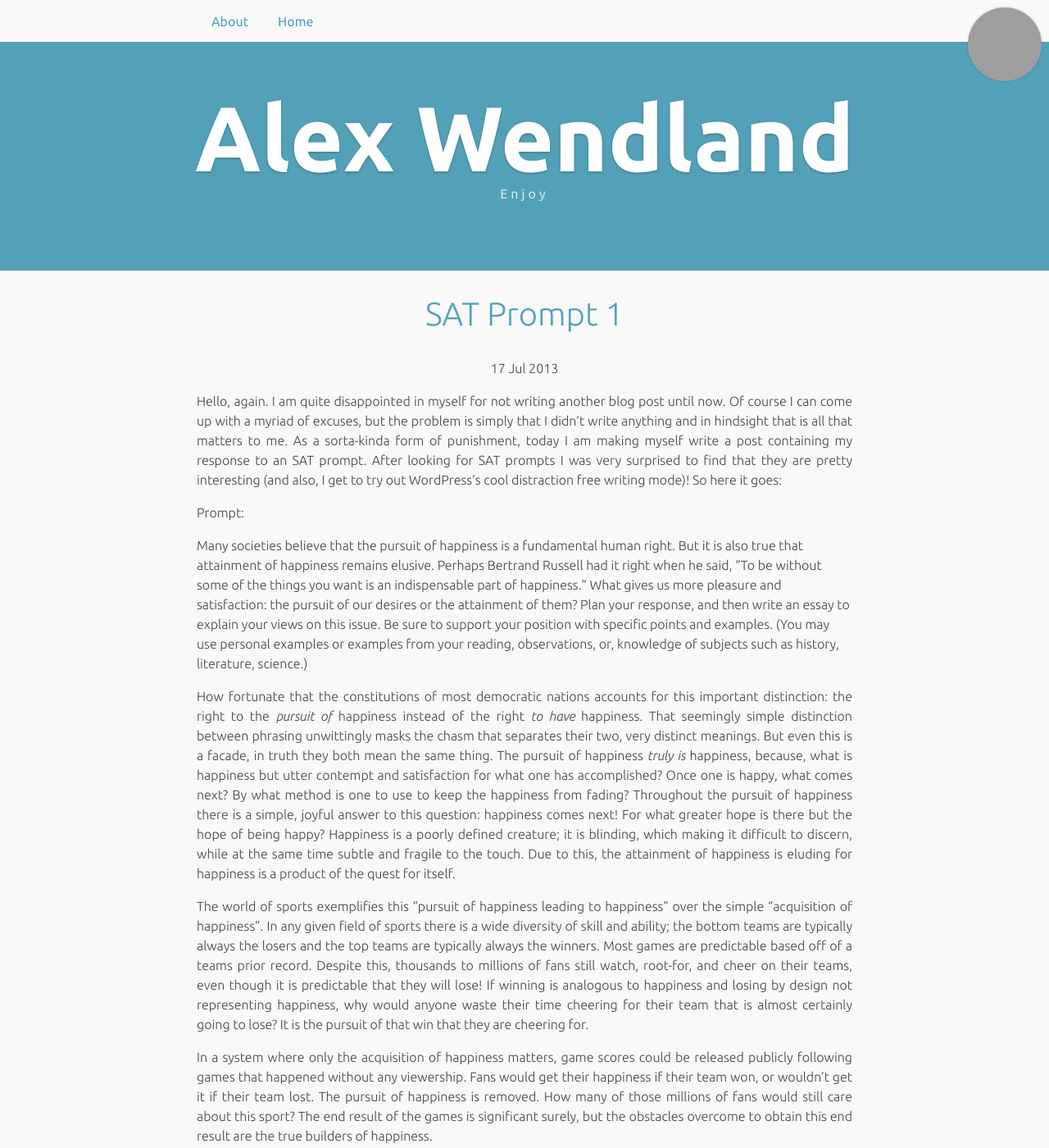
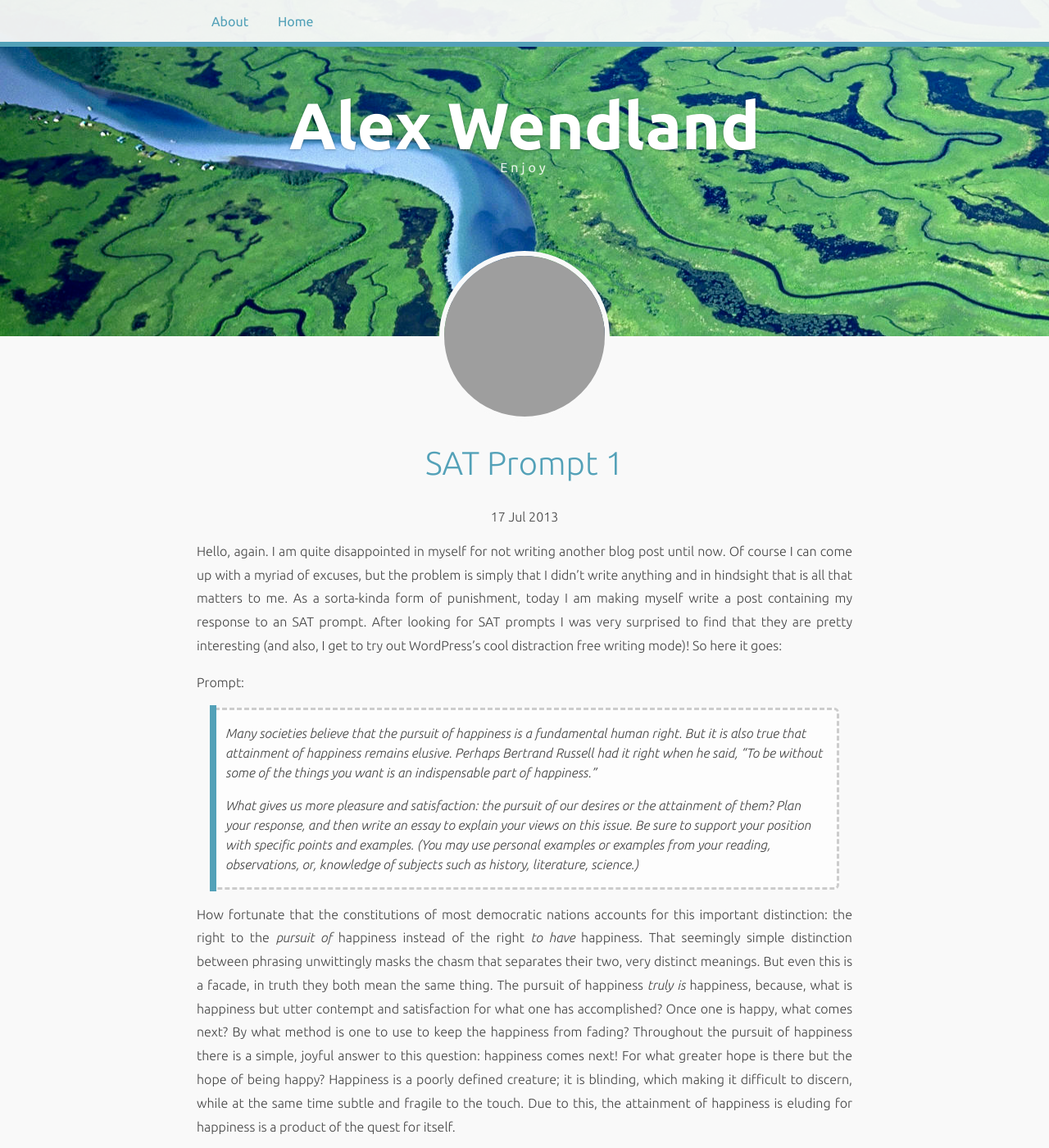
Before and after one commit to awendland/blog, a Jekyll site: the page built from _posts/2013-07-17-sat-prompt-1.md, in a window 1280 px wide and 1400 px high. Shown: the whole window at 82% size. Built offline with Jekyll 4.4.1, drawn with Linux system fonts in a browser that asks for light colours; nearby versions of some CDN libraries; Markdown is read by kramdown in place of the engine named in the settings; grey boxes are pictures that could not be loaded.

Commit message:
Improved design, better quotes, better header, better avatar

```diff
--- a/_includes/header.html
+++ b/_includes/header.html
@@ -14,15 +14,16 @@
                     <li {% if p.url == page.url %}class="active"{% endif %}><a href="{{ p.url }}">{{ p.title }}</a></li>
                 {% endfor %}
             </ul>
-            <a href="#footer" class="avatar">
-                <img src="http://gravatar.com/avatar/1a9fc62b8253d894109a5a7ffb86a176?s=400">
-            </a>
         </div>
     </nav>
     <div id="site-branding">
+        <!-- {% include logo.html %} -->
         <a id="home-link" href="/" title="{{ site.name }}" rel="home">
             <h1>{{ site.name }}</h1>
-            <h2>{{ site.description}} </h2>
+            <h2>{{ site.description }}</h2>
         </a>
     </div>
+    <div class="avatar">
+        <img src="http://gravatar.com/avatar/1a9fc62b8253d894109a5a7ffb86a176?s=400">
+    </div>
 </header>
--- /dev/null
+++ b/_includes/logo.html
@@ -0,0 +1,22 @@
+<div class="spinning-logo">
+  <div>
+    <div>
+      <div>
+        <div>
+          <div>
+            <div>
+              <div>
+                <div>
+                  <div>
+                    <div>
+                    </div>
+                  </div>
+                </div>
+              </div>
+            </div>
+          </div>
+        </div>
+      </div>
+    </div>
+  </div>
+</div>
--- a/_posts/2013-07-17-sat-prompt-1.md
+++ b/_posts/2013-07-17-sat-prompt-1.md
@@ -7,9 +7,12 @@ Hello, again. I am quite disappointed in myself for not writing another blog pos
 
 Prompt:
 
-<quote>Many societies believe that the pursuit of happiness is a fundamental human right. But it is also true that attainment of happiness remains elusive. Perhaps Bertrand Russell had it right when he said, “To be without some of the things you want is an indispensable part of happiness.”</quote><!--break-->
+<blockquote class="small">
+<p>Many societies believe that the pursuit of happiness is a fundamental human right. But it is also true that attainment of happiness remains elusive. Perhaps Bertrand Russell had it right when he said, “To be without some of the things you want is an indispensable part of happiness.”</p>
 
-<quote>What gives us more pleasure and satisfaction: the pursuit of our desires or the attainment of them? Plan your response, and then write an essay to explain your views on this issue. Be sure to support your position with specific points and examples. (You may use personal examples or examples from your reading, observations, or, knowledge of subjects such as history, literature, science.)</quote>
+<p>What gives us more pleasure and satisfaction: the pursuit of our desires or the attainment of them? Plan your response, and then write an essay to explain your views on this issue. Be sure to support your position with specific points and examples. (You may use personal examples or examples from your reading, observations, or, knowledge of subjects such as history, literature, science.)</p>
+</blockquote>
+<!--break-->
 
 How fortunate that the constitutions of most democratic nations accounts for this important distinction: the right to the *pursuit of* happiness instead of the right *to have* happiness. That seemingly simple distinction between phrasing unwittingly masks the chasm that separates their two, very distinct meanings. But even this is a facade, in truth they both mean the same thing. The pursuit of happiness *truly is *happiness, because, what is happiness but utter contempt and satisfaction for what one has accomplished? Once one is happy, what comes next? By what method is one to use to keep the happiness from fading? Throughout the pursuit of happiness there is a simple, joyful answer to this question: happiness comes next! For what greater hope is there but the hope of being happy? Happiness is a poorly defined creature; it is blinding, which making it difficult to discern, while at the same time subtle and fragile to the touch. Due to this, the attainment of happiness is eluding for happiness is a product of the quest for itself.
 
--- a/css/main.css
+++ b/css/main.css
@@ -62,6 +62,25 @@ input[type="checkbox"] {
 .ie6 input {
   vertical-align: text-bottom;
 }
+/* apply a natural box layout model to all elements */
+*,
+*:before,
+*:after {
+  -moz-box-sizing: border-box;
+  -webkit-box-sizing: border-box;
+  box-sizing: border-box;
+}
+.clearfix:before,
+.clearfix:after {
+  content: " ";
+  display: table;
+}
+.clearfix:after {
+  clear: both;
+}
+.clearfix {
+  *zoom: 1;
+}
 /*****************************************************************************/
 /*
 /* Common
@@ -125,6 +144,26 @@ a:focus {
   text-decoration: underline;
   cursor: pointer;
 }
+.spinning-logo div {
+  margin: 0 auto 0;
+  padding: 0;
+  top: 40%;
+  width: 5em;
+  height: 4em;
+  box-shadow: inset 1px 1px 0 rgba(255, 255, 255, 0.25), inset -1px -1px 0 rgba(255, 255, 255, 0.25);
+  animation: logo-spin 20s infinite linear;
+}
+@keyframes logo-spin {
+  0% {
+    transform: rotate(0deg);
+  }
+  50% {
+    transform: rotate(90deg);
+  }
+  100% {
+    transform: rotate(180deg);
+  }
+}
 /*****************************************************************************/
 /*
 /* Custom Common
@@ -140,12 +179,16 @@ a:focus {
 /* Header
 /*
 /*****************************************************************************/
+#header {
+  position: relative;
+  margin: 0 0 8em 0;
+}
 #header nav {
   width: 100%;
   position: fixed;
   z-index: 2;
   border-bottom: 0.422em solid #53a1b8;
-  background: #f9f9f9;
+  background: rgba(249, 249, 249, 0.95);
 }
 #header nav:after {
   visibility: hidden;
@@ -154,24 +197,6 @@ a:focus {
   content: " ";
   clear: both;
   height: 0;
-}
-#header nav .avatar {
-  position: absolute;
-  border-radius: 50%;
-  line-height: 0;
-  bottom: -50px;
-  right: 0.422em;
-  height: 90px;
-  margin: 2px;
-  box-shadow: 0 0px 3px 0px rgba(0, 0, 0, 0.2);
-  transition: box-shadow 0.25s linear;
-}
-#header nav .avatar:hover {
-  box-shadow: 0 0px 0px 0.422em #53a1b8;
-}
-#header nav .avatar img {
-  border-radius: 50%;
-  height: 100%;
 }
 #header nav .bar-menu {
   position: relative;
@@ -252,13 +277,18 @@ a:focus {
 }
 #header nav #nav-drawer li {
   border-left: 4px solid #ddd;
+  border-right: 4px solid #ddd;
   padding: 4px;
   margin: 4px 0;
+  text-align: center;
   -webkit-transition: background-color 0.2s linear;
   -moz-transition: background-color 0.2s linear;
   -ms-transition: background-color 0.2s linear;
   -o-transition: background-color 0.2s linear;
   transition: background-color 0.2s linear;
+}
+#header nav #nav-drawer li:first-child {
+  margin-top: 1em;
 }
 #header nav #nav-drawer li a {
   font-weight: 400;
@@ -278,41 +308,56 @@ a:focus {
   border-left: 4px solid #3c7485;
 }
 #header #site-branding {
-  padding: 7em 0 5em;
+  padding: 7em 0 12em;
   text-align: center;
-  background: #53a1b8;
+  background: url("../img/cover_amazon-aerial.jpg");
   overflow: hidden;
 }
 #header #site-branding a {
   -ms-word-break: normal;
   word-break: normal;
+  color: #ffffff;
 }
 #header #site-branding a h1 {
   color: #ffffff;
   margin: 0;
   text-shadow: 0px 1px 3px rgba(0, 0, 0, 0.3);
   font-weight: 700;
-  font-size: 7em;
+  font-size: 5em;
   line-height: 1;
 }
 #header #site-branding a h2 {
   color: #ffffff;
   margin: 0;
   letter-spacing: 4px;
-  opacity: .75;
+  opacity: .85;
   font-size: 1em;
   font-weight: 400;
 }
+#header .avatar {
+  position: absolute;
+  bottom: -6.5em;
+  left: 50%;
+  border-radius: 50%;
+  line-height: 0;
+  height: 13em;
+  width: 13em;
+  margin: 0px -6.5em;
+  border: 0.422em solid #f9f9f9;
+}
+#header .avatar img {
+  border-radius: 50%;
+  height: 100%;
+}
 @media all and (max-width: 550px) {
-  #header nav .avatar {
-    bottom: -24px;
-    height: 70px;
-  }
   #header nav .bar-menu {
     display: none;
   }
   #header nav #open-menu {
     display: inline-block;
+  }
+  #header #site-branding {
+    padding-bottom: 9em;
   }
   #header #site-branding a h1 {
     font-size: 3.5em;
@@ -382,8 +427,15 @@ a:focus {
 /* Main
 /*
 /*****************************************************************************/
-main p {
+main .content > p {
   text-align: justify;
+  line-height: 1.8;
+}
+main .content > p > code {
+  background: white;
+  padding: 5px;
+  border: 1px dashed #ccc;
+  border-radius: 3px;
 }
 /*****************************************************************************/
 /*
@@ -392,34 +444,24 @@ main p {
 /*****************************************************************************/
 .posts article {
   border-bottom: 1px solid #ccc;
+  padding-top: 1em;
+}
+.posts article .content .ellipse {
+  visibility: hidden;
 }
 .posts article .content .read-more {
   text-align: center;
   line-height: 0.25;
   padding-top: 1em;
-  padding-bottom: 1em;
+  padding-bottom: 3em;
 }
 .posts article .content .read-more a {
   display: inline-block;
   position: relative;
-}
-.posts article .content .read-more a:after,
-.posts article .content .read-more a:before {
-  content: "";
-  position: absolute;
-  height: 5px;
-  border-bottom: 1px solid #53a1b8;
-  border-top: 1px solid #53a1b8;
-  top: 0;
-  width: 4em;
-}
-.posts article .content .read-more a:before {
-  right: 100%;
-  margin-right: 10px;
-}
-.posts article .content .read-more a:after {
-  left: 100%;
-  margin-left: 10px;
+  padding: 1em;
+  background: #53a1b8;
+  color: white;
+  border-radius: 4px;
 }
 .posts article:first-child {
   padding-top: 0em;
@@ -452,3 +494,32 @@ main p {
 .post .content h4 {
   font-size: 1.5rem;
 }
+.post blockquote {
+  border-radius: 6px;
+  margin: 1em;
+  padding-left: 1em;
+  border: 3px dashed #ccc;
+  background: #fdfdfd;
+  font-style: italic;
+  position: relative;
+  padding: 1em;
+  font-size: 1.2em;
+}
+.post blockquote::before {
+  content: "";
+  width: .5em;
+  background: #53a1b8;
+  height: 105%;
+  position: absolute;
+  top: -2.5%;
+  left: -3px;
+}
+.post blockquote p:first-child {
+  margin-top: 0;
+}
+.post blockquote p:last-child {
+  margin-bottom: 0;
+}
+.post blockquote.small {
+  font-size: 1em;
+}
```
Also changed, not shown: css/main.less (+119 -48 lines), img/cover_amazon-aerial.jpg (added).
